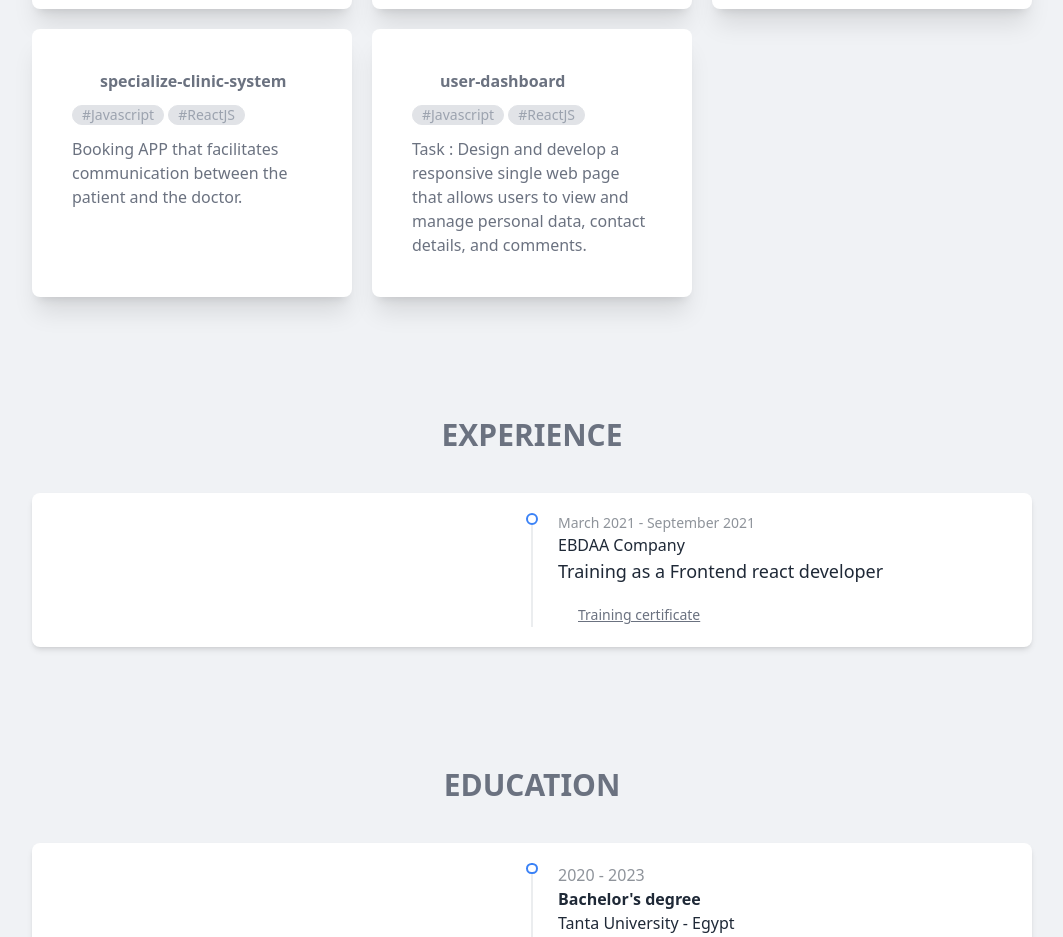
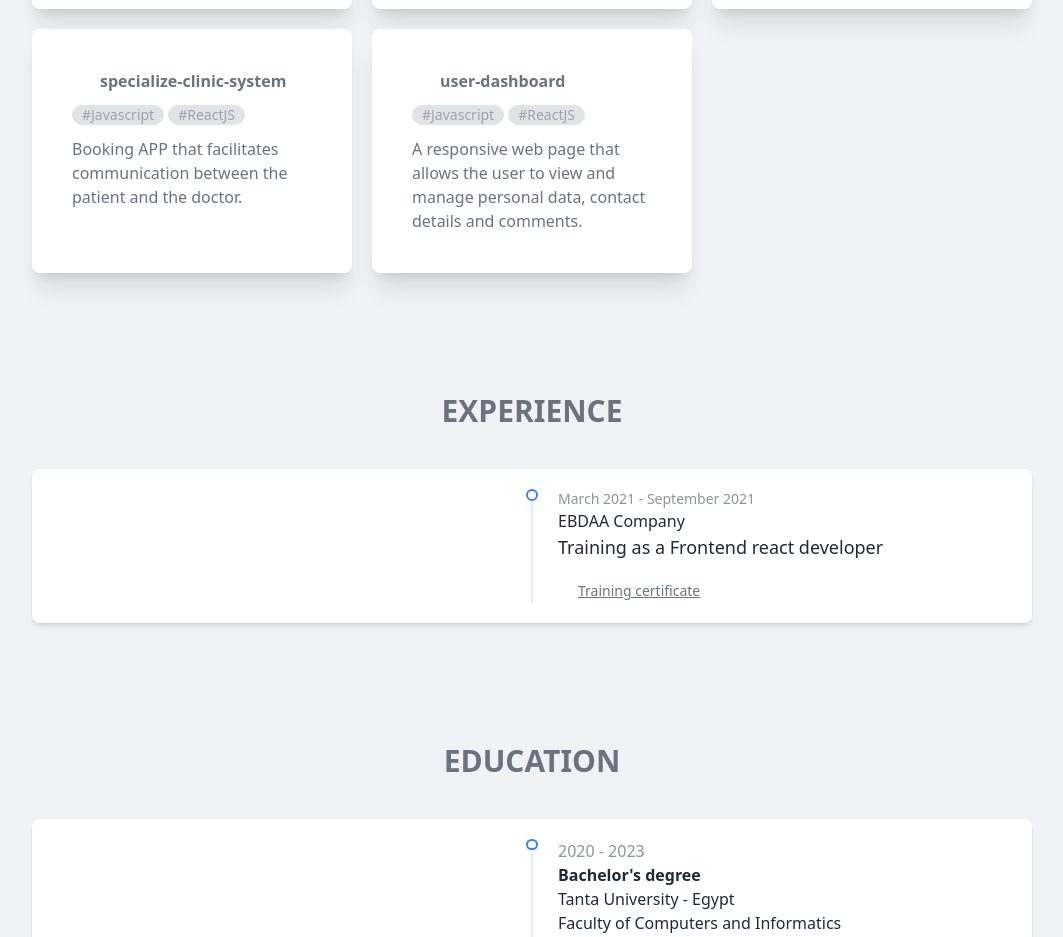
Before and after one commit to AbdoSakrEgy/abdulrahimSakr-personal-website, a React (Vite) app: page / in a window 1280 px wide. Shown: the part 1700-2637 px from the top of the page, without its empty margins (108-1171 px from the left). Built offline with nearby package versions, Linux system fonts and the light colour scheme; some icons are missing.

Commit message:
update user-dashboard discription

```diff
--- a/src/Organisms/Projects.jsx
+++ b/src/Organisms/Projects.jsx
@@ -51,7 +51,7 @@ const Projects = () => {
           name={"user-dashboard"}
           skillsUsed={["Javascript", "ReactJS"]}
           discription={
-            "Task : Design and develop a responsive single web page that allows users to view and manage personal data, contact details, and comments."
+            "A responsive web page that allows the user to view and manage personal data, contact details and comments."
           }
           demoLink={"https://abdosakregy.github.io/user-dashboard/"}
         />
```
